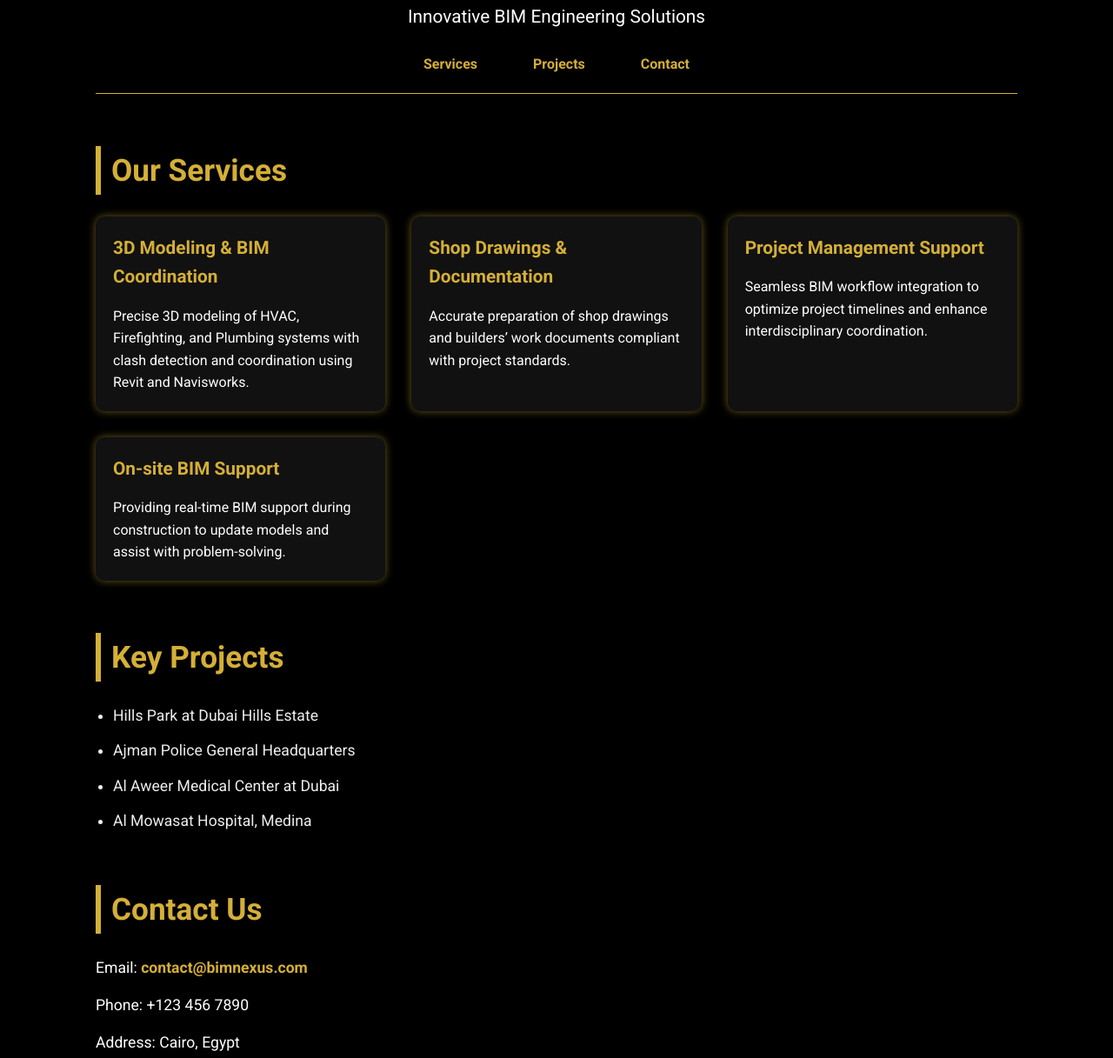
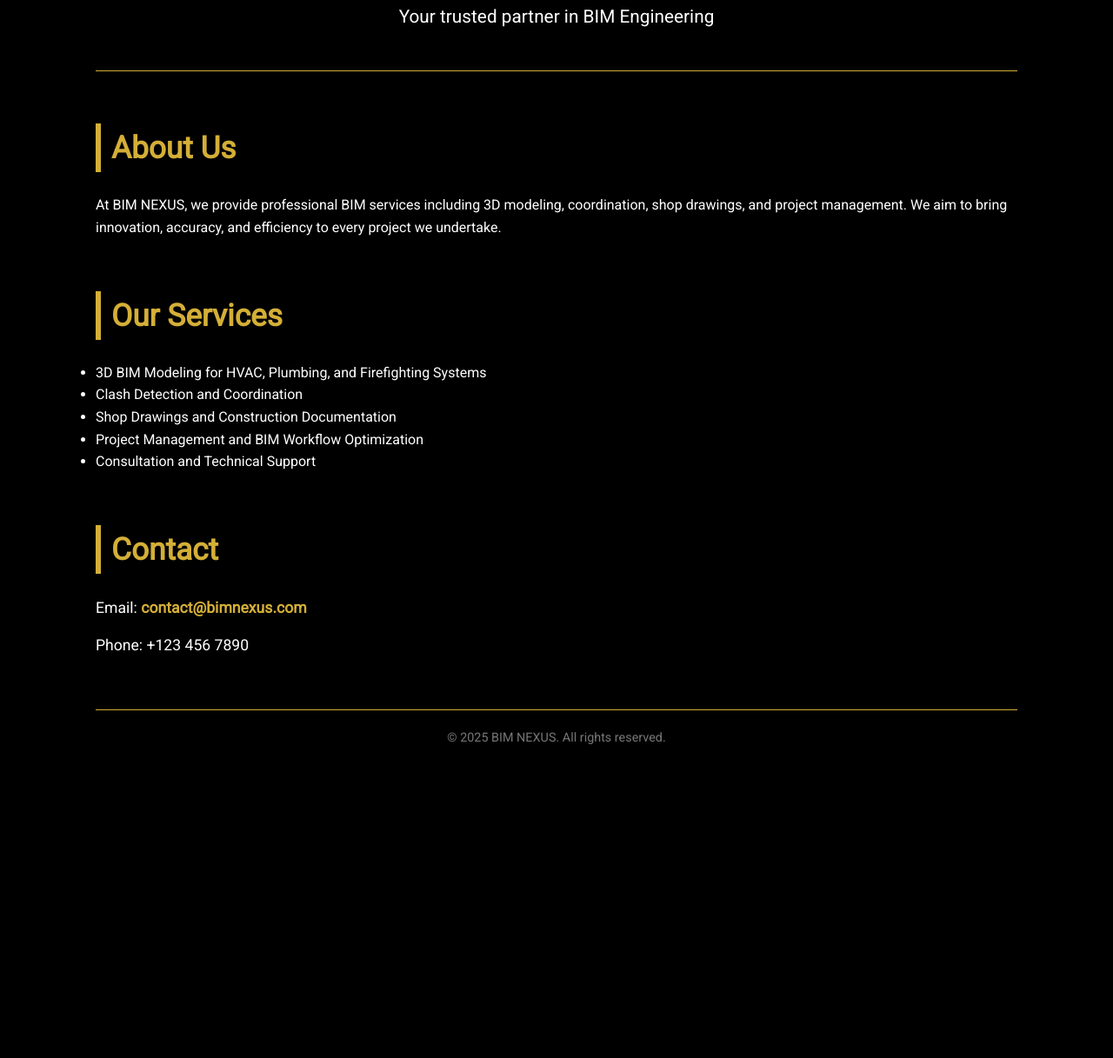
Before and after one commit to mohamed98-mec/bim-nexus-website, a plain HTML site: page index.html in a window 1280 px wide. Shown: the part 124-1341 px from the top of the page at 87% size. After the commit the page ends 1044 px from the top, so only its background shows below. Drawn offline with Linux system fonts and the light colour scheme.

Commit message:
Update index.html

```diff
--- a/index.html
+++ b/index.html
@@ -3,62 +3,41 @@
 <head>
   <meta charset="UTF-8" />
   <meta name="viewport" content="width=device-width, initial-scale=1" />
-  <title>BIM NEXUS - BIM Engineering Solutions</title>
-  <link href="https://fonts.googleapis.com/css2?family=Roboto:wght@400;700&display=swap" rel="stylesheet" />
+  <title>BIM NEXUS - BIM Engineering</title>
+  <link href="https://fonts.googleapis.com/css2?family=Roboto&display=swap" rel="stylesheet" />
   <link rel="stylesheet" href="style.css" />
 </head>
 <body>
   <div class="container">
     <header>
       <h1>BIM NEXUS</h1>
-      <p class="tagline">Innovative BIM Engineering Solutions</p>
-      <nav>
-        <ul>
-          <li><a href="#services">Services</a></li>
-          <li><a href="#projects">Projects</a></li>
-          <li><a href="#contact">Contact</a></li>
-        </ul>
-      </nav>
+      <p class="tagline">Your trusted partner in BIM Engineering</p>
     </header>
 
     <main>
+      <section id="about" class="section">
+        <h2>About Us</h2>
+        <p>
+          At BIM NEXUS, we provide professional BIM services including 3D modeling, coordination, shop drawings, and project management.
+          We aim to bring innovation, accuracy, and efficiency to every project we undertake.
+        </p>
+      </section>
+
       <section id="services" class="section">
         <h2>Our Services</h2>
-        <div class="services-list">
-          <article>
-            <h3>3D Modeling & BIM Coordination</h3>
-            <p>Precise 3D modeling of HVAC, Firefighting, and Plumbing systems with clash detection and coordination using Revit and Navisworks.</p>
-          </article>
-          <article>
-            <h3>Shop Drawings & Documentation</h3>
-            <p>Accurate preparation of shop drawings and builders’ work documents compliant with project standards.</p>
-          </article>
-          <article>
-            <h3>Project Management Support</h3>
-            <p>Seamless BIM workflow integration to optimize project timelines and enhance interdisciplinary coordination.</p>
-          </article>
-          <article>
-            <h3>On-site BIM Support</h3>
-            <p>Providing real-time BIM support during construction to update models and assist with problem-solving.</p>
-          </article>
-        </div>
-      </section>
-
-      <section id="projects" class="section">
-        <h2>Key Projects</h2>
-        <ul class="project-list">
-          <li>Hills Park at Dubai Hills Estate</li>
-          <li>Ajman Police General Headquarters</li>
-          <li>Al Aweer Medical Center at Dubai</li>
-          <li>Al Mowasat Hospital, Medina</li>
+        <ul>
+          <li>3D BIM Modeling for HVAC, Plumbing, and Firefighting Systems</li>
+          <li>Clash Detection and Coordination</li>
+          <li>Shop Drawings and Construction Documentation</li>
+          <li>Project Management and BIM Workflow Optimization</li>
+          <li>Consultation and Technical Support</li>
         </ul>
       </section>
 
       <section id="contact" class="section">
-        <h2>Contact Us</h2>
+        <h2>Contact</h2>
         <p>Email: <a href="mailto:contact@bimnexus.com">contact@bimnexus.com</a></p>
         <p>Phone: +123 456 7890</p>
-        <p>Address: Cairo, Egypt</p>
       </section>
     </main>
 
```
